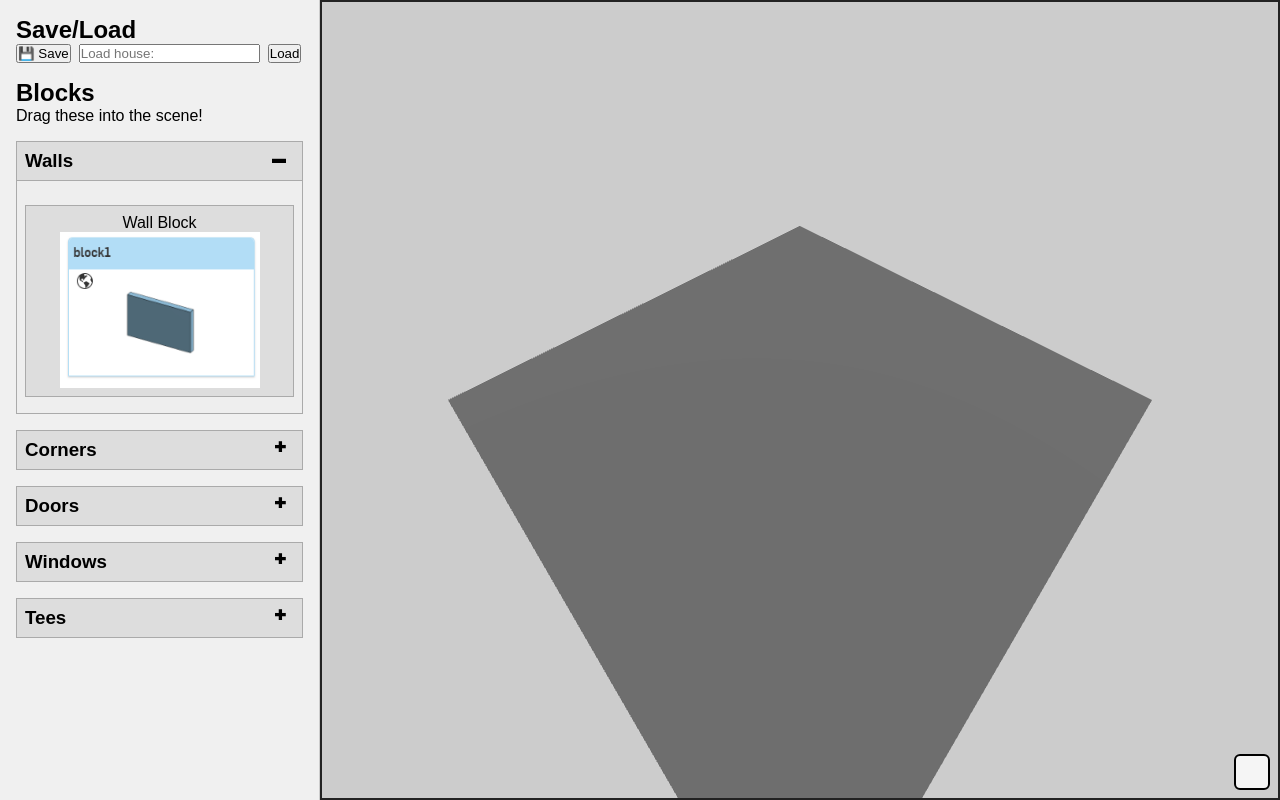
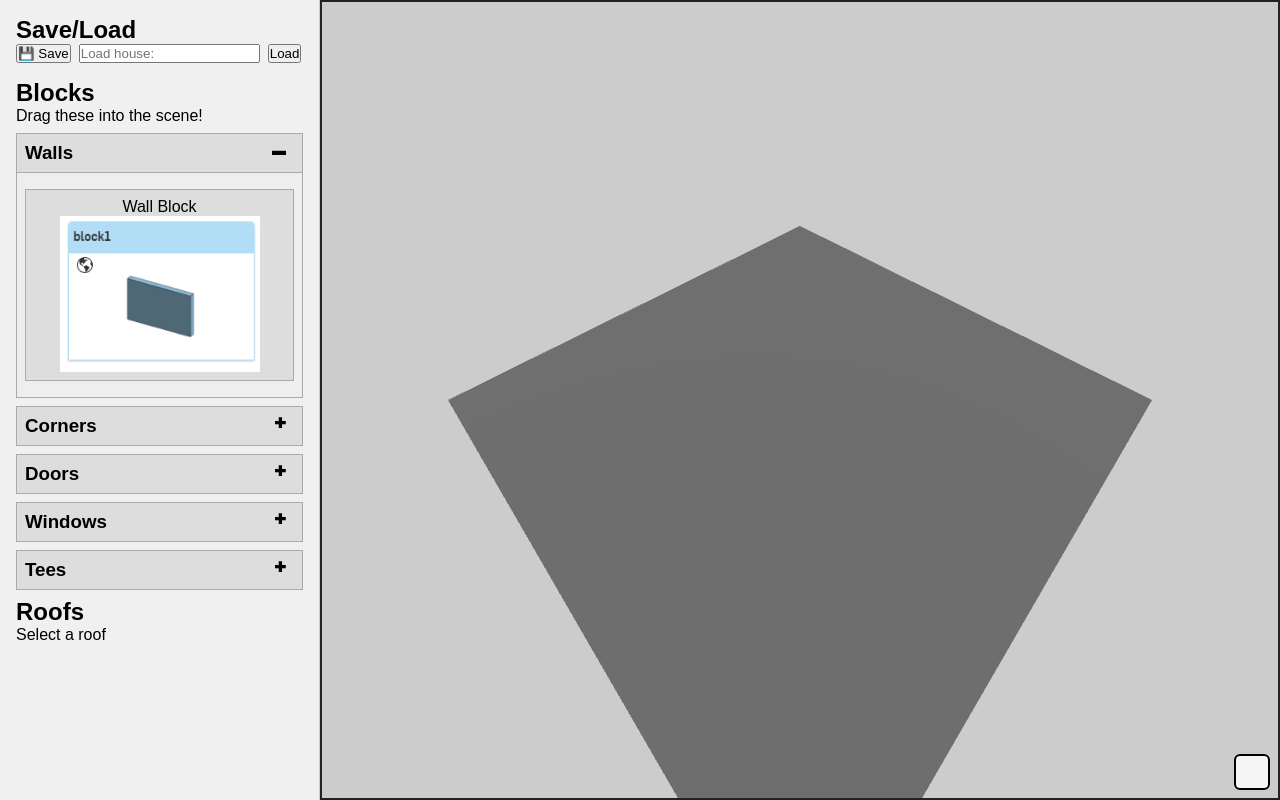
Before and after one commit to spoter368/block-builder, a website built with Vite: page index.html in a window 1280 px wide. Both pictures are taken after a click on the element "Walls". Built offline with nearby package versions, Linux system fonts and the light colour scheme; animation ran at ten frames a second.

Commit message:
Update styling

```diff
--- a/index.html
+++ b/index.html
@@ -25,6 +25,11 @@
 
       <!-- Container for all collapsible categories -->
       <div id="categoryContainer"></div>
+
+      <h2>Roofs</h2>
+      <p>Select a roof</p>
+
+
     </div>
 
     <!-- Right side 3D view -->
--- a/style.css
+++ b/style.css
@@ -46,9 +46,9 @@ body {
 }
 
 
-/* Just a little styling for your "blocks" */
 .block-list {
-  margin-top: 1rem;
+  margin-top: 0.5rem;
+  margin-bottom: 0.5rem;
 }
 
 .block-item {
@@ -115,7 +115,8 @@ body {
 
 /* Optional styling for collapsible sections */
 .collapsible-section {
-  margin-top: 1rem;
+  margin-top: 0.5rem;
+  margin-bottom: 0.5rem;
 }
 
 
```
